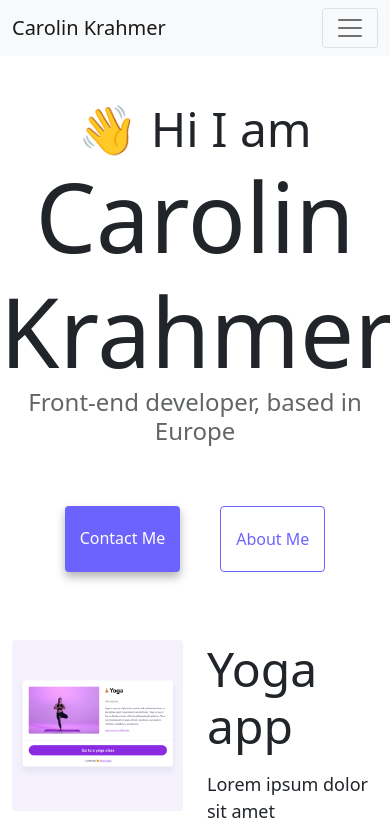
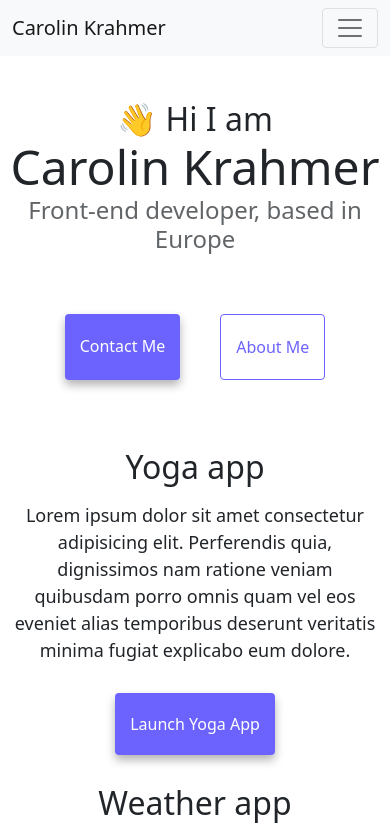
Before and after one commit to carok76/SheCodes-Responsive-Week3-Homework, a plain HTML site: page index.html in a window 390 px wide. Shown: the top 830 px of the page. Drawn offline with nearby package versions, Linux system fonts and the light colour scheme.

Commit message:
Update style.css

```diff
--- a/style.css
+++ b/style.css
@@ -86,3 +86,35 @@ p {
 .email-link:hover {
   text-decoration: underline;
 }
+
+@media (max-width: 576px) {
+.img-index {
+  display: none;
+}
+
+h1 {
+  font-size: 48px;
+  text-align: center;
+}
+
+h2 {
+  font-size: 32px;
+  text-align: center;
+}
+
+h3 {
+  text-align: center;
+}
+
+.description {
+  text-align: center;
+  display: block;
+  width: 100%;
+}
+
+.row > .col-6 {
+  width: 100%;
+  flex: 0 0 100%;
+  max-width: 100%;
+}
+}
```
